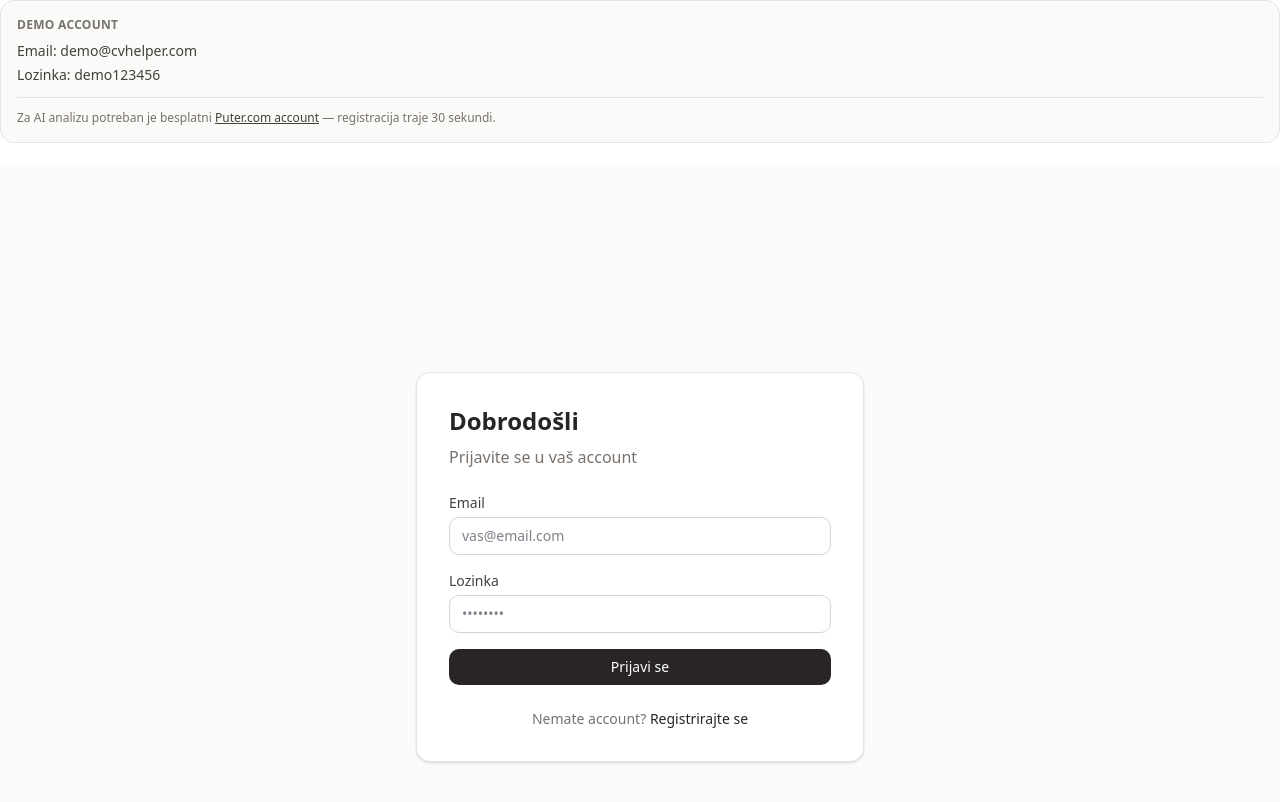
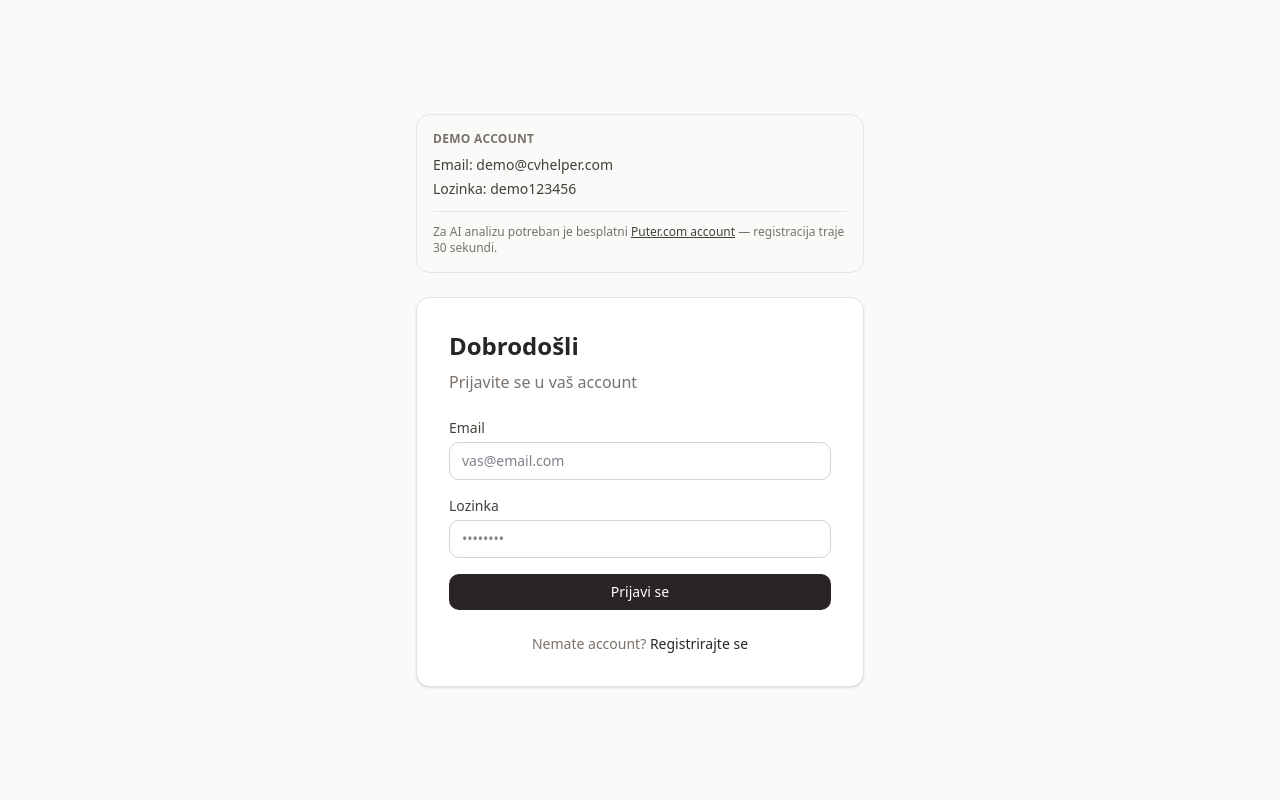
Before and after one commit to Copeta1/CvHelper, a Next.js app: page /login in a window 1280 px wide. Shown: the top 802 px of the page. Built offline with nearby package versions, Linux system fonts and the light colour scheme; no server answers.

Commit message:
uklonjeni console.logs

```diff
--- a/app/(auth)/login/page.tsx
+++ b/app/(auth)/login/page.tsx
@@ -31,7 +31,8 @@
   };
 
   return (
-    <>
+    <div className="min-h-screen flex flex-col items-center justify-center bg-stone-50 p-4">
+      <div className="w-full max-w-md">
         <div className="bg-stone-50 border border-stone-200 rounded-xl p-4 mb-6">
           <p className="text-xs font-semibold text-stone-500 uppercase tracking-wide mb-2">
             Demo account
@@ -59,7 +60,6 @@
           </div>
         </div>
 
-      <div className="min-h-screen flex items-center justify-center bg-stone-50">
         <div className="bg-white p-8 rounded-xl shadow-sm border border-stone-200 w-full max-w-md">
           <h1 className="text-2xl font-bold text-stone-800 mb-2">Dobrodošli</h1>
           <p className="text-stone-500 mb-6">Prijavite se u vaš account</p>
@@ -119,6 +119,6 @@
           </p>
         </div>
       </div>
-    </>
+    </div>
   );
 }
```
Lines whose indentation alone changed are shown as unchanged.
